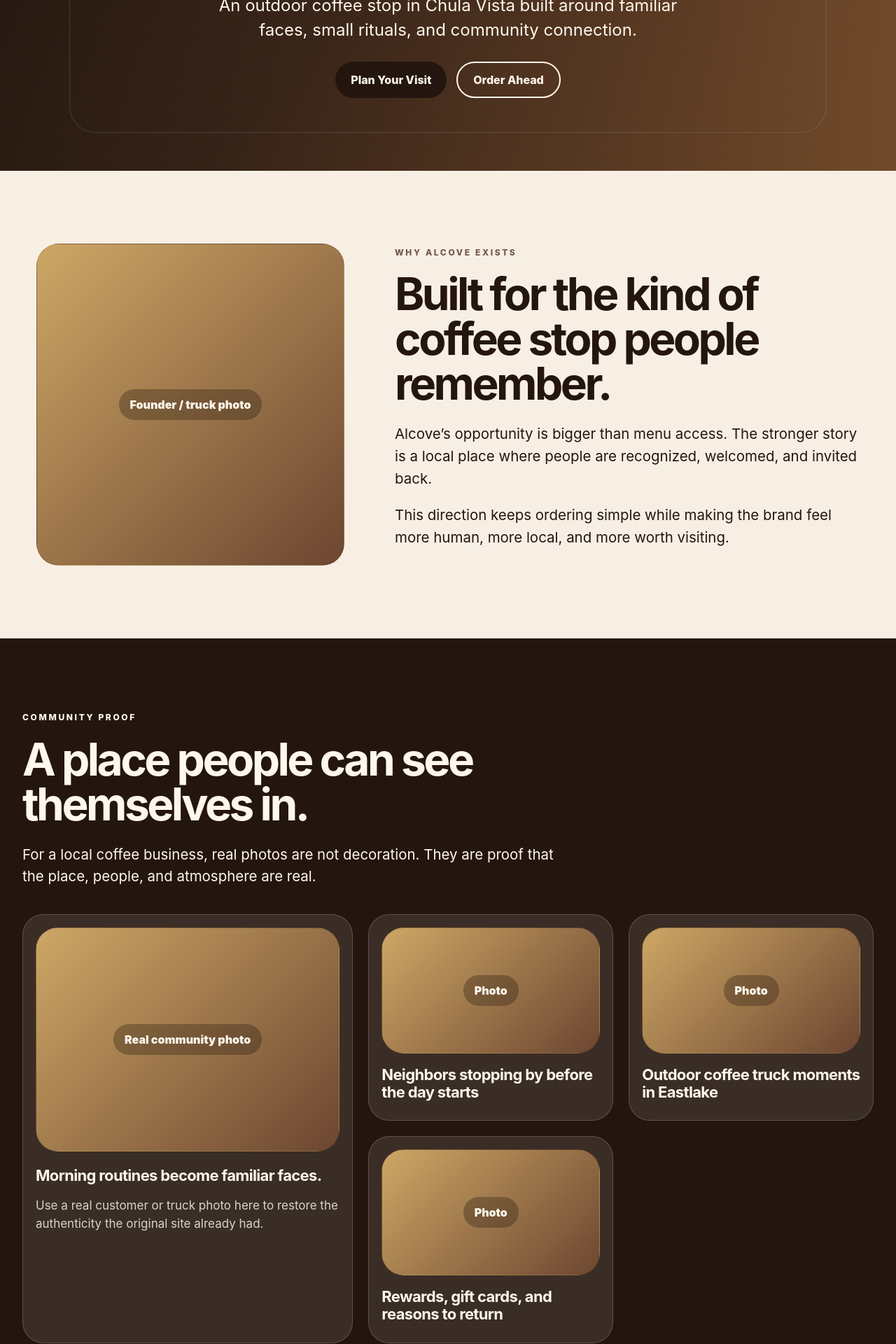
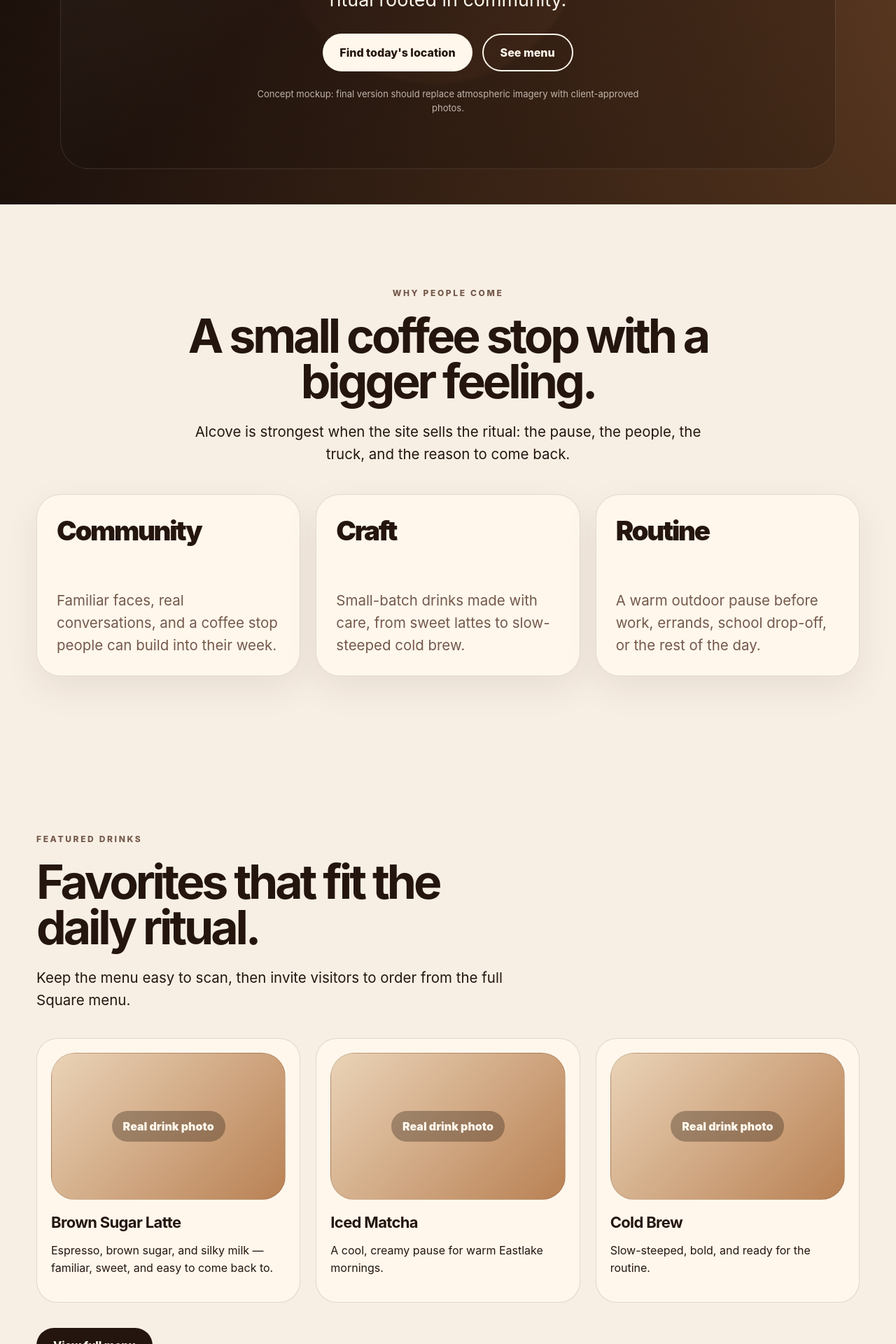
Before and after one commit to AGuyNamedMarco/coffee-pilot-1, a React (Vite) app: page / in a window 1280 px wide. Shown: the part 460-2380 px from the top of the page at 70% size. Built offline with nearby package versions, Linux system fonts and the light colour scheme.

Commit message:
Implement Alcove v4 homepage direction

```diff
--- a/src/App.tsx
+++ b/src/App.tsx
@@ -1,3 +1,18 @@
+const reasons = [
+  {
+    title: 'Community',
+    description: 'Familiar faces, real conversations, and a coffee stop people can build into their week.'
+  },
+  {
+    title: 'Craft',
+    description: 'Small-batch drinks made with care, from sweet lattes to slow-steeped cold brew.'
+  },
+  {
+    title: 'Routine',
+    description: 'A warm outdoor pause before work, errands, school drop-off, or the rest of the day.'
+  }
+];
+
 const drinks = [
   {
     name: 'Brown Sugar Latte',
@@ -13,59 +28,37 @@ const drinks = [
   }
 ];
 
-const proof = [
-  'Neighbors stopping by before the day starts',
-  'Outdoor coffee truck moments in Eastlake',
-  'Rewards, gift cards, and reasons to return'
-];
-
 export default function App() {
   return (
     <main className="site-shell">
       <style>{styles}</style>
 
       <section className="hero">
-        <div className="hero__media" aria-label="Authentic Alcove coffee truck and community photo needed" />
+        <div className="hero__media" aria-label="Warm outdoor coffee moment used as mockup imagery" />
         <div className="hero__overlay" />
         <div className="hero__content">
           <p className="eyebrow eyebrow--light">Alcove Community Coffee · Eastlake</p>
-          <h1>Coffee, neighbors, and a reason to slow down.</h1>
-          <p className="hero__lede">An outdoor coffee stop in Chula Vista built around familiar faces, small rituals, and community connection.</p>
+          <h1>Coffee worth slowing down for.</h1>
+          <p className="hero__lede">Small-batch coffee, familiar faces, and a neighborhood ritual rooted in community.</p>
           <div className="button-row">
-            <a className="button button--primary" href="#visit">Plan Your Visit</a>
-            <a className="button button--ghost" href="https://alcove-community-coffee.square.site/">Order Ahead</a>
+            <a className="button button--primary button--light" href="#visit">Find today&apos;s location</a>
+            <a className="button button--ghost" href="#menu">See menu</a>
           </div>
+          <p className="mockup-note">Concept mockup: final version should replace atmospheric imagery with client-approved photos.</p>
         </div>
       </section>
 
-      <section className="section split">
-        <div className="photo-card photo-card--story">
-          <span>Founder / truck photo</span>
+      <section className="section reasons-section">
+        <div className="section-heading section-heading--center">
+          <p className="eyebrow">Why people come</p>
+          <h2>A small coffee stop with a bigger feeling.</h2>
+          <p>Alcove is strongest when the site sells the ritual: the pause, the people, the truck, and the reason to come back.</p>
         </div>
-        <div className="section-copy">
-          <p className="eyebrow">Why Alcove exists</p>
-          <h2>Built for the kind of coffee stop people remember.</h2>
-          <p>Alcove’s opportunity is bigger than menu access. The stronger story is a local place where people are recognized, welcomed, and invited back.</p>
-          <p>This direction keeps ordering simple while making the brand feel more human, more local, and more worth visiting.</p>
-        </div>
-      </section>
-
-      <section className="section community">
-        <div className="section-heading">
-          <p className="eyebrow eyebrow--light">Community proof</p>
-          <h2>A place people can see themselves in.</h2>
-          <p>For a local coffee business, real photos are not decoration. They are proof that the place, people, and atmosphere are real.</p>
-        </div>
-        <div className="proof-grid">
-          <article className="proof-card proof-card--featured">
-            <div className="photo-card photo-card--large"><span>Real community photo</span></div>
-            <h3>Morning routines become familiar faces.</h3>
-            <p>Use a real customer or truck photo here to restore the authenticity the original site already had.</p>
-          </article>
-          {proof.map((item) => (
-            <article className="proof-card" key={item}>
-              <div className="photo-card photo-card--small"><span>Photo</span></div>
-              <h3>{item}</h3>
+        <div className="reason-grid">
+          {reasons.map((reason) => (
+            <article className="reason-card" key={reason.title}>
+              <span>{reason.title}</span>
+              <p>{reason.description}</p>
             </article>
           ))}
         </div>
@@ -73,20 +66,32 @@ export default function App() {
 
       <section id="menu" className="section menu-section">
         <div className="section-heading section-heading--narrow">
-          <p className="eyebrow">Menu highlights</p>
+          <p className="eyebrow">Featured drinks</p>
           <h2>Favorites that fit the daily ritual.</h2>
           <p>Keep the menu easy to scan, then invite visitors to order from the full Square menu.</p>
         </div>
         <div className="drink-grid">
           {drinks.map((drink) => (
             <article className="drink-card" key={drink.name}>
-              <div className="drink-card__image"><span>Drink photo</span></div>
+              <div className="drink-card__image"><span>Real drink photo</span></div>
               <h3>{drink.name}</h3>
               <p>{drink.description}</p>
             </article>
           ))}
         </div>
-        <a className="button button--primary button--standalone" href="https://alcove-community-coffee.square.site/">View Full Menu</a>
+        <a className="button button--primary button--standalone" href="https://alcove-community-coffee.square.site/">View full menu</a>
+      </section>
+
+      <section className="section split story-section">
+        <div className="photo-card photo-card--truck">
+          <span>Real Alcove truck photo</span>
+        </div>
+        <div className="section-copy">
+          <p className="eyebrow">Real Alcove</p>
+          <h2>More than a truck. A neighborhood stop.</h2>
+          <p>The strongest trust signal is simple: show the real place. A real truck image anchors the polished concept in something local, specific, and believable.</p>
+          <p>Use this section to make Alcove feel easy to find, easy to remember, and worth building into someone&apos;s regular route.</p>
+        </div>
       </section>
 
       <section className="section rewards">
@@ -104,7 +109,7 @@ export default function App() {
       <section id="visit" className="section visit">
         <div className="visit__copy">
           <p className="eyebrow">Visit Alcove</p>
-          <h2>Find the truck in Eastlake.</h2>
+          <h2>See where we&apos;re pouring today.</h2>
           <p className="address">990 Lane Avenue<br />Chula Vista, CA 91914</p>
           <p>Sun 8:30am–12:30pm<br />Tue/Wed/Thu 7:30am–1:00pm</p>
           <div className="button-row button-row--left">
@@ -113,7 +118,7 @@ export default function App() {
           </div>
         </div>
         <div className="location-card">
-          <span>Map or truck-location image</span>
+          <span>Truck-location photo or map</span>
         </div>
       </section>
     </main>
@@ -142,11 +147,11 @@ body { margin: 0; }
 }
 
 .hero {
-  min-height: 88vh;
+  min-height: 94vh;
   position: relative;
   display: grid;
   place-items: center;
-  padding: 72px 24px;
+  padding: 88px 24px;
   overflow: hidden;
   color: var(--cream-2);
   text-align: center;
@@ -155,44 +160,54 @@ body { margin: 0; }
   position: absolute;
   inset: 0;
   background:
-    radial-gradient(circle at 30% 25%, rgba(229, 197, 109, .42), transparent 26%),
-    linear-gradient(135deg, #1c110c 0%, #553725 50%, #b97843 100%);
+    radial-gradient(circle at 24% 16%, rgba(229, 197, 109, .48), transparent 24%),
+    radial-gradient(circle at 74% 32%, rgba(255, 247, 236, .18), transparent 20%),
+    linear-gradient(135deg, #150d09 0%, #3d2419 42%, #9a6036 100%);
   transform: scale(1.03);
 }
 .hero__media::after {
   content: "";
   position: absolute;
-  inset: 9%;
-  border: 1px solid rgba(255, 247, 236, .24);
-  border-radius: 36px;
+  inset: 8%;
+  border: 1px solid rgba(255, 247, 236, .22);
+  border-radius: 40px;
+  background:
+    linear-gradient(135deg, rgba(255, 247, 236, .12), transparent 42%),
+    radial-gradient(circle at 48% 48%, transparent 0 32%, rgba(36, 22, 15, .22) 33% 100%);
 }
 .hero__overlay {
   position: absolute;
   inset: 0;
-  background: linear-gradient(rgba(0,0,0,.12), rgba(0,0,0,.38));
+  background: linear-gradient(rgba(0,0,0,.10), rgba(0,0,0,.48));
 }
 .hero__content {
   position: relative;
   z-index: 1;
-  max-width: 980px;
+  max-width: 1040px;
 }
 .hero h1 {
-  font-size: clamp(48px, 8vw, 108px);
-  line-height: .92;
-  letter-spacing: -0.06em;
+  font-size: clamp(54px, 9vw, 124px);
+  line-height: .9;
+  letter-spacing: -0.07em;
   margin: 0;
 }
 .hero__lede {
-  max-width: 690px;
-  margin: 28px auto;
-  font-size: clamp(18px, 2vw, 24px);
-  line-height: 1.45;
+  max-width: 720px;
+  margin: 30px auto;
+  font-size: clamp(19px, 2.1vw, 27px);
+  line-height: 1.42;
+}
+.mockup-note {
+  margin: 22px auto 0;
+  max-width: 560px;
+  color: rgba(255, 247, 236, .70);
+  font-size: 13px;
 }
 
 .section {
   max-width: 1240px;
   margin: 0 auto;
-  padding: 104px 32px;
+  padding: 112px 32px;
 }
 .split, .visit, .rewards {
   display: grid;
@@ -200,20 +215,20 @@ body { margin: 0; }
   gap: clamp(32px, 6vw, 72px);
   align-items: center;
 }
+.reasons-section { padding-top: 118px; }
 .rewards {
   max-width: none;
   grid-template-columns: minmax(0, 1fr) minmax(220px, 320px);
   background: var(--gold);
   padding-inline: max(32px, calc((100vw - 1240px) / 2));
 }
-.community {
-  max-width: none;
-  background: var(--espresso);
-  color: var(--cream-2);
-  padding-inline: max(32px, calc((100vw - 1240px) / 2));
-}
+.story-section { padding-top: 118px; }
 .section-heading {
   max-width: 760px;
+}
+.section-heading--center {
+  text-align: center;
+  margin: 0 auto;
 }
 .section-heading--narrow { max-width: 690px; }
 .section-copy { max-width: 760px; }
@@ -227,9 +242,9 @@ body { margin: 0; }
 }
 .eyebrow--light { color: var(--cream-2); }
 h2 {
-  font-size: clamp(34px, 5vw, 66px);
-  line-height: 1;
-  letter-spacing: -0.055em;
+  font-size: clamp(36px, 5.3vw, 72px);
+  line-height: .96;
+  letter-spacing: -0.06em;
   margin: 0 0 24px;
 }
 h3 {
@@ -254,21 +269,46 @@ p {
   display: inline-flex;
   align-items: center;
   justify-content: center;
-  min-height: 48px;
+  min-height: 50px;
   border-radius: 999px;
-  padding: 14px 22px;
+  padding: 15px 24px;
   font-weight: 850;
   text-decoration: none;
 }
 .button--primary { background: var(--espresso); color: var(--cream-2); }
+.button--light { background: var(--cream-2); color: var(--espresso); }
 .button--ghost { border: 2px solid var(--cream-2); color: var(--cream-2); }
 .button--secondary { border: 2px solid var(--espresso); color: var(--espresso); }
-.button--standalone { margin-top: 34px; }
+.button--standalone { margin-top: 36px; }
+
+.reason-grid {
+  display: grid;
+  grid-template-columns: repeat(3, minmax(0, 1fr));
+  gap: 22px;
+  margin-top: 42px;
+}
+.reason-card {
+  min-height: 260px;
+  display: flex;
+  flex-direction: column;
+  justify-content: space-between;
+  padding: 28px;
+  border-radius: 34px;
+  background: var(--cream-2);
+  border: 1px solid rgba(36, 22, 15, .12);
+  box-shadow: 0 18px 50px rgba(36, 22, 15, .08);
+}
+.reason-card span {
+  font-size: clamp(30px, 3vw, 42px);
+  font-weight: 950;
+  letter-spacing: -0.06em;
+}
+.reason-card p { margin-bottom: 0; color: var(--muted); }
 
 .photo-card, .location-card, .drink-card__image {
   display: grid;
   place-items: center;
-  border-radius: 32px;
+  border-radius: 34px;
   background: linear-gradient(135deg, #cda765, #6c4630);
   color: var(--cream-2);
   font-weight: 900;
@@ -280,32 +320,18 @@ p {
   border-radius: 999px;
   background: rgba(36, 22, 15, .32);
 }
-.photo-card--story { min-height: 460px; }
-.photo-card--large { min-height: 320px; margin-bottom: 22px; }
-.photo-card--small { min-height: 180px; margin-bottom: 18px; }
-
-.proof-grid {
-  display: grid;
-  grid-template-columns: 1.35fr 1fr 1fr;
-  gap: 22px;
-  margin-top: 38px;
+.photo-card--truck {
+  min-height: 500px;
+  background:
+    linear-gradient(rgba(36,22,15,.06), rgba(36,22,15,.32)),
+    linear-gradient(135deg, #d5aa67 0%, #7f5034 58%, #2b1a12 100%);
 }
-.proof-card {
-  padding: 18px;
-  border: 1px solid rgba(255, 247, 236, .18);
-  border-radius: 30px;
-  background: rgba(255, 247, 236, .10);
-}
-.proof-card--featured {
-  grid-row: span 2;
-}
-.proof-card p { font-size: 17px; color: rgba(255, 247, 236, .82); }
 
 .drink-grid {
   display: grid;
   grid-template-columns: repeat(3, minmax(0, 1fr));
   gap: 22px;
-  margin-top: 36px;
+  margin-top: 38px;
 }
 .drink-card {
   padding: 20px;
@@ -314,7 +340,7 @@ p {
   background: var(--cream-2);
 }
 .drink-card__image {
-  min-height: 190px;
+  min-height: 210px;
   margin-bottom: 20px;
   background: linear-gradient(135deg, #ead3b7, #b98154);
 }
@@ -340,36 +366,36 @@ p {
 .reward-badge strong { max-width: 160px; }
 .address { font-weight: 800; }
 .location-card {
-  min-height: 380px;
+  min-height: 400px;
   background: linear-gradient(135deg, var(--coffee), var(--espresso));
 }
 
 @media (max-width: 860px) {
   .hero {
-    min-height: 78vh;
-    padding: 72px 20px 56px;
+    min-height: 84vh;
+    padding: 76px 20px 60px;
   }
   .hero h1 {
-    font-size: clamp(42px, 13vw, 62px);
-    line-height: .96;
+    font-size: clamp(46px, 14vw, 68px);
+    line-height: .94;
   }
   .hero__lede { font-size: 18px; }
-  .section, .community, .rewards {
-    padding: 72px 20px;
+  .section, .rewards {
+    padding: 76px 20px;
   }
   .split, .visit, .rewards {
     grid-template-columns: 1fr;
   }
   h2 {
-    font-size: clamp(34px, 10vw, 48px);
-    line-height: 1.02;
+    font-size: clamp(36px, 10.5vw, 52px);
+    line-height: 1;
   }
   p { font-size: 17px; }
-  .photo-card--story { min-height: 300px; }
-  .proof-grid, .drink-grid {
+  .reason-grid, .drink-grid {
     grid-template-columns: 1fr;
   }
-  .proof-card--featured { grid-row: auto; }
+  .reason-card { min-height: 220px; }
+  .photo-card--truck { min-height: 320px; }
   .button-row, .button-row--left {
     justify-content: stretch;
   }
```
